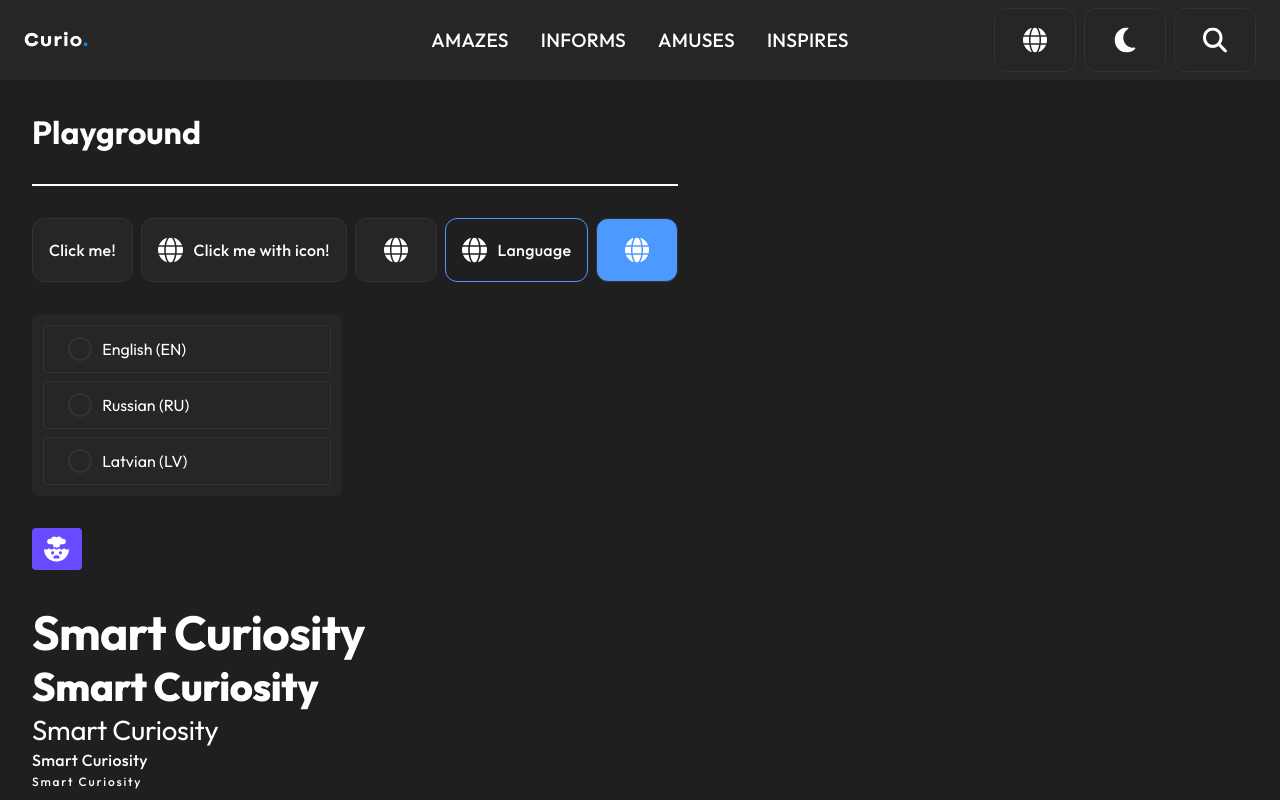
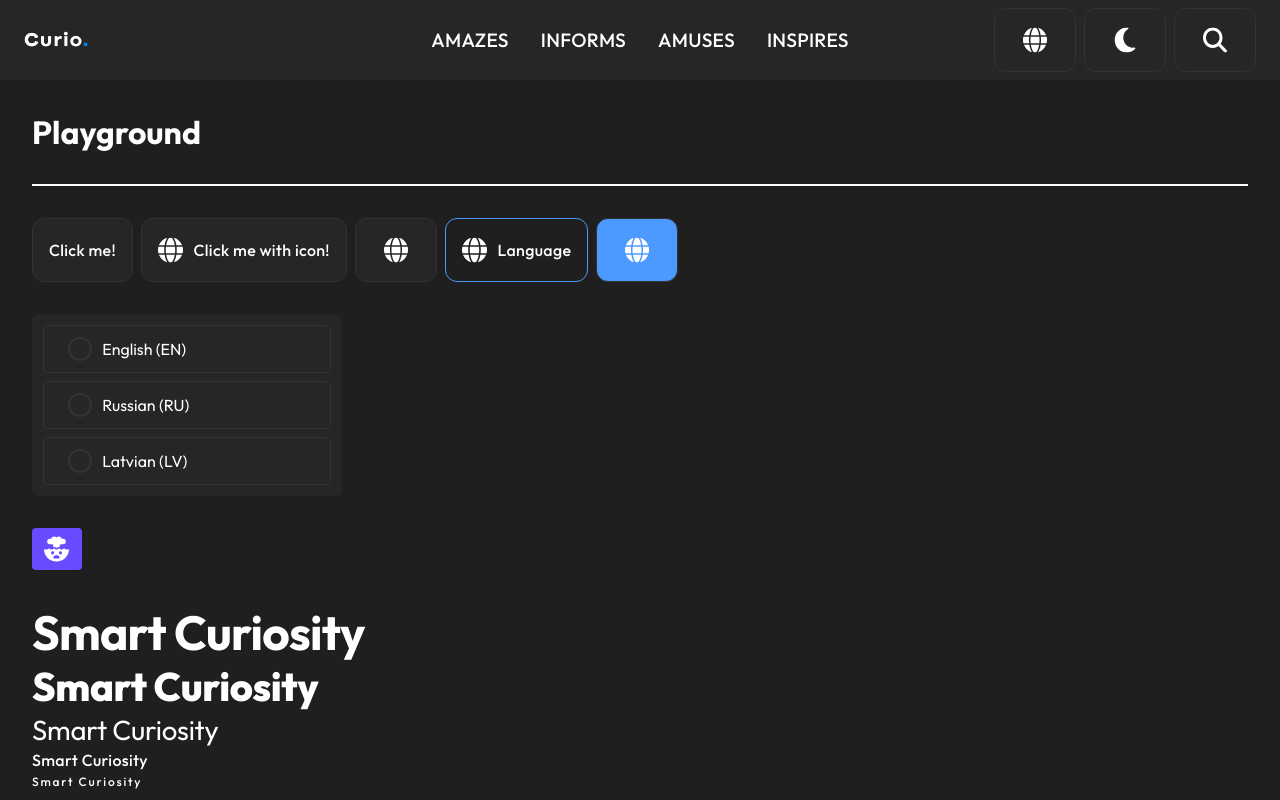
Before and after one commit to curio-today/frontend, a Next.js app: page /playground in a window 1280 px wide. Shown: the top 800 px of the page. Built offline with nearby package versions, Linux system fonts and the light colour scheme.

Commit message:
fix(mobile): fixed width of the page on the mobile phones

```diff
--- a/src/app/globals.scss
+++ b/src/app/globals.scss
@@ -13,6 +13,8 @@
   --checkbox-border-radius: .4rem;
   --checkbox-radius: hsla(0, 0%, 40%, 1);
   --checkbox-bg: var(--accent);
+
+  --select-border-radius: .5rem;
 
   --card-radius: 1.5rem;
   --tag-radius: 0.25rem;
--- a/src/app/playground/page.module.css
+++ b/src/app/playground/page.module.css
@@ -8,6 +8,7 @@
 }
 .main {
   display: flex;
+  width: 100%;
   flex-direction: column;
   gap: 2rem;
 
```
